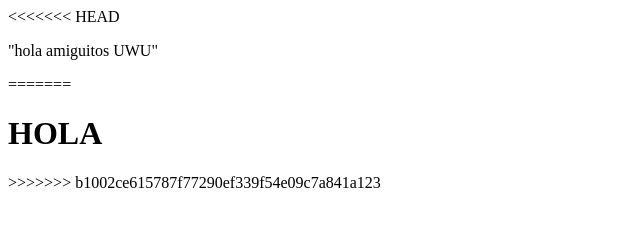
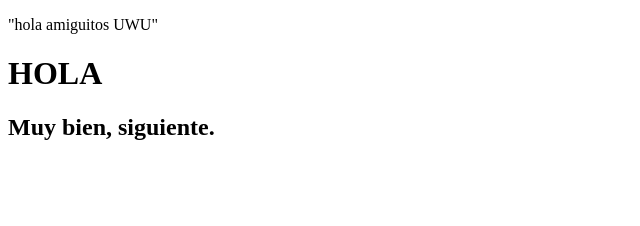
Before and after one commit to nisemapi/Socani, a plain HTML site: page index.html in a window 1280 px wide. Shown: the whole page, without its empty margins (0-640 px from the left). Drawn offline with Linux system fonts and the light colour scheme.

Commit message:
added h2

```diff
--- a/index.html
+++ b/index.html
@@ -6,10 +6,8 @@
     <title>Document</title>
 </head>
 <body>
-<<<<<<< HEAD
     <p>"hola amiguitos UWU"</p>
-=======
     <h1>HOLA</h1>
->>>>>>> b1002ce615787f77290ef339f54e09c7a841a123
+    <h2>Muy bien, siguiente.</h2>
 </body>
 </html>
```
